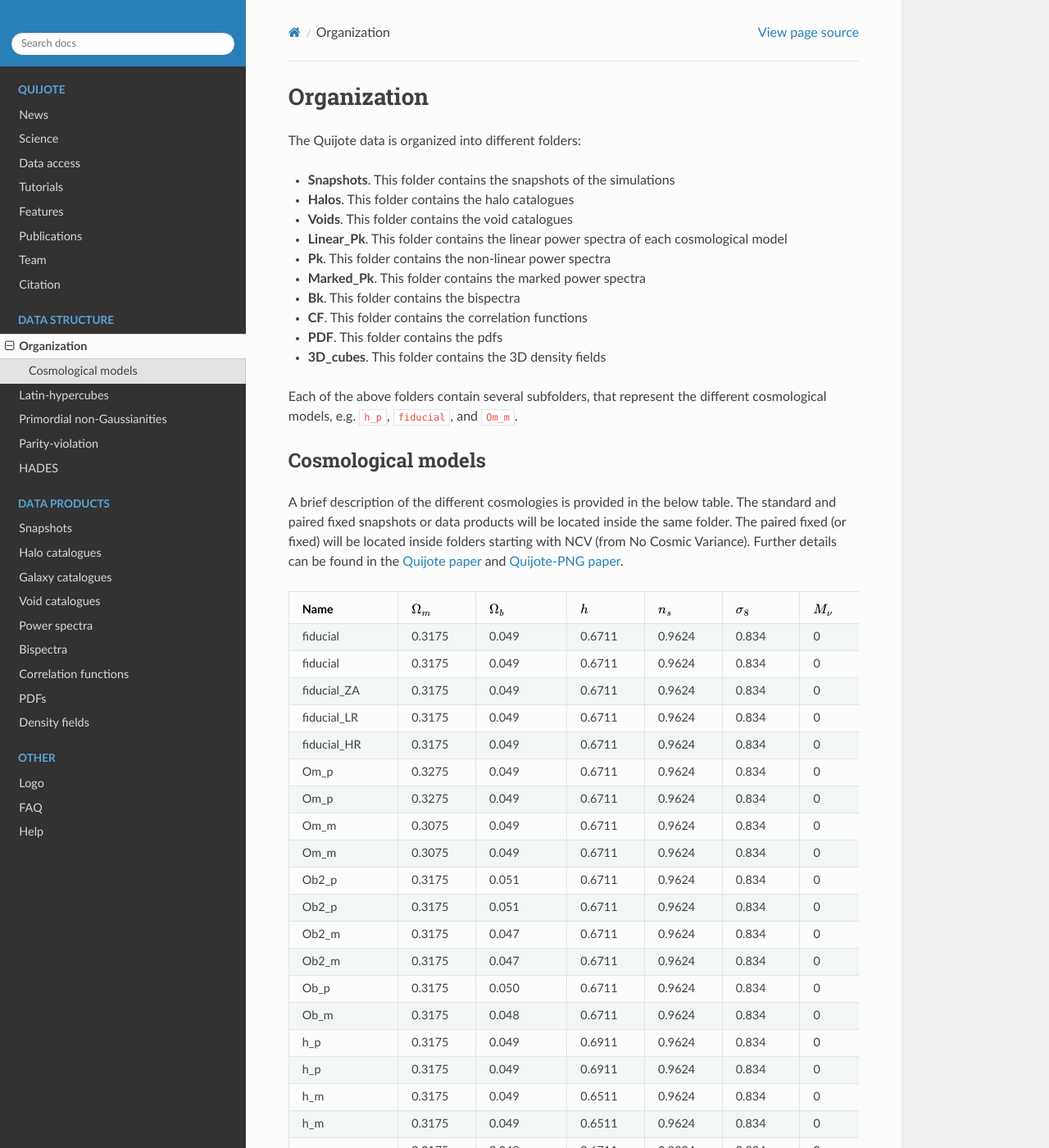
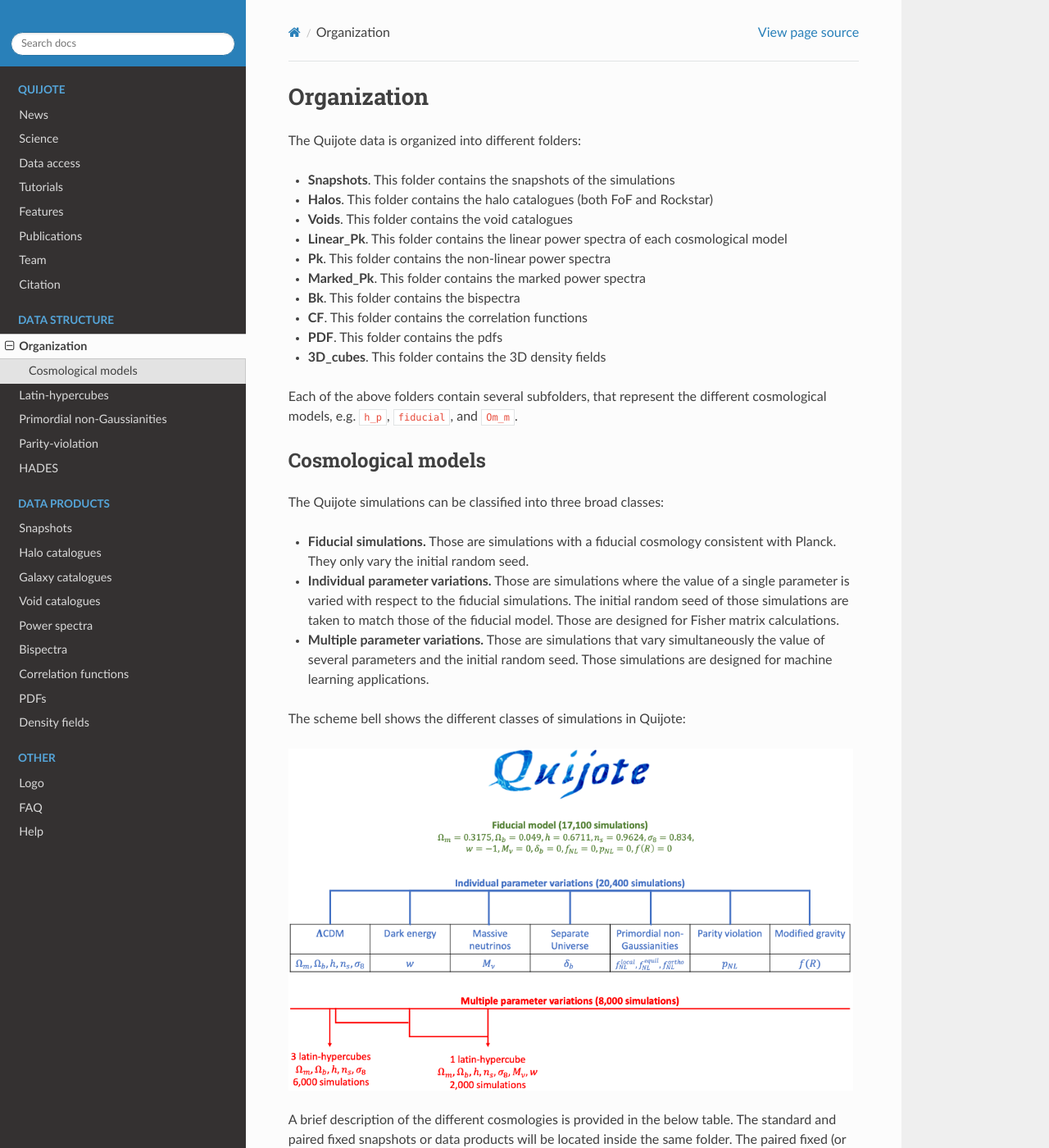
Before and after one commit to franciscovillaescusa/Quijote-simulations, a Sphinx documentation site: the page built from docs/source/organization.rst, in a window 1280 px wide and 1400 px high. Shown: the whole window at 82% size. Built offline with Sphinx 7.4.7 and the Read the Docs theme 2.0.0, drawn with Linux system fonts in a browser that asks for light colours; pages that are not in the unit, such as notebooks, are missing from menus.

Commit message:
added scheme about simulation classes

```diff
--- a/docs/source/organization.rst
+++ b/docs/source/organization.rst
@@ -5,7 +5,7 @@ Organization
 The Quijote data is organized into different folders:
 
 - **Snapshots**. This folder contains the snapshots of the simulations
-- **Halos**. This folder contains the halo catalogues
+- **Halos**. This folder contains the halo catalogues (both FoF and Rockstar)
 - **Voids**. This folder contains the void catalogues
 - **Linear_Pk**. This folder contains the linear power spectra of each cosmological model
 - **Pk**. This folder contains the non-linear power spectra
@@ -20,6 +20,17 @@ Each of the above folders contain several subfolders, that represent the differe
 
 Cosmological models
 -------------------
+
+The Quijote simulations can be classified into three broad classes:
+
+- **Fiducial simulations.** Those are simulations with a fiducial cosmology consistent with Planck. They only vary the initial random seed.
+- **Individual parameter variations.** Those are simulations where the value of a single parameter is varied with respect to the fiducial simulations. The initial random seed of those simulations are taken to match those of the fiducial model. Those are designed for Fisher matrix calculations.
+- **Multiple parameter variations.** Those are simulations that vary simultaneously the value of several parameters and the initial random seed. Those simulations are designed for machine learning applications.
+
+The scheme bell shows the different classes of simulations in Quijote:
+
+.. image:: scheme.png
+   :width: 99 %
 
 A brief description of the different cosmologies is provided in the below table. The standard and paired fixed snapshots or data products will be located inside the same folder. The paired fixed (or fixed) will be located inside folders starting with NCV (from No Cosmic Variance). Further details can be found in the `Quijote paper <https://arxiv.org/abs/1909.05273>`__ and `Quijote-PNG paper <2206.01619>`__.
 
```
Also changed, not shown: docs/source/scheme.png (added), 1 other file.
